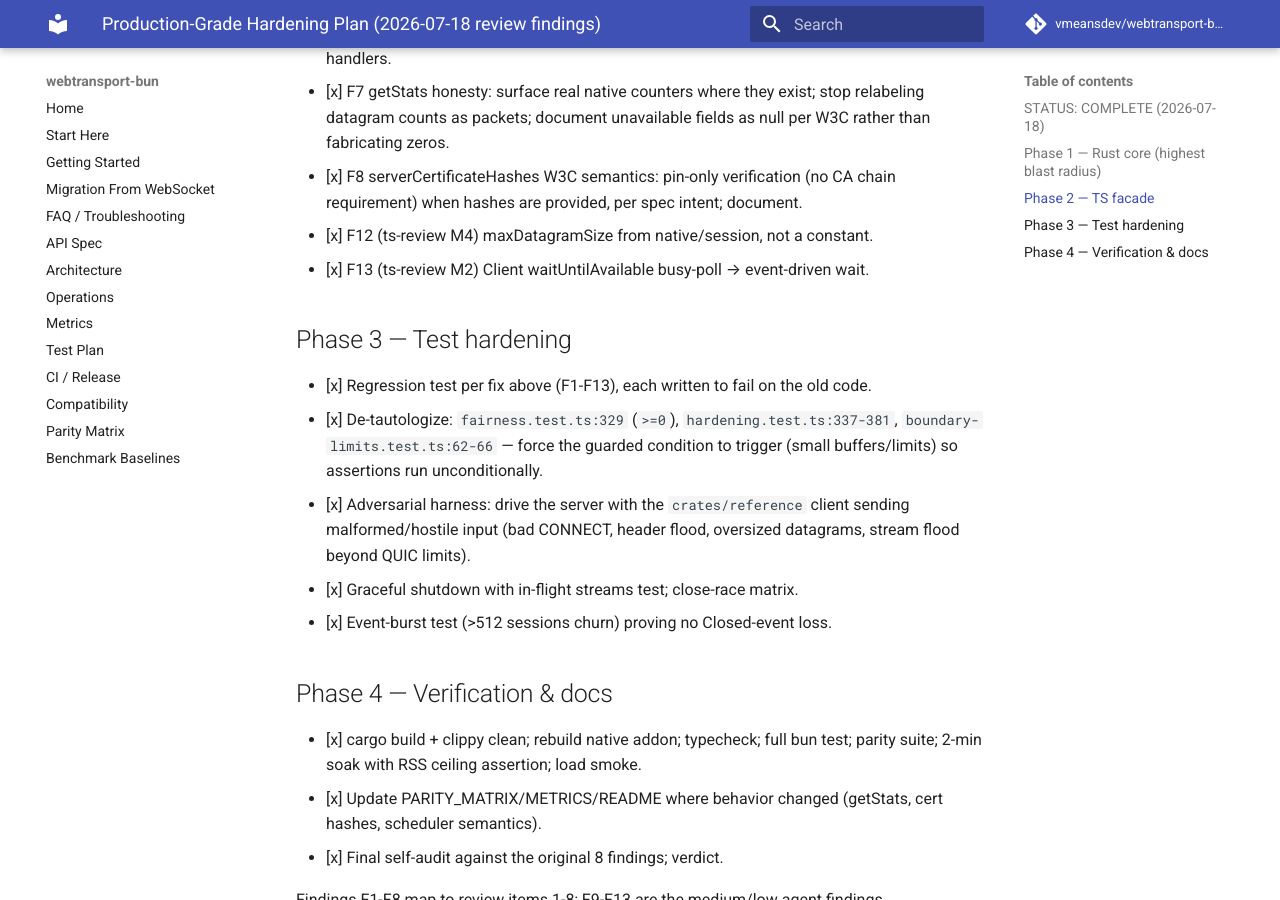
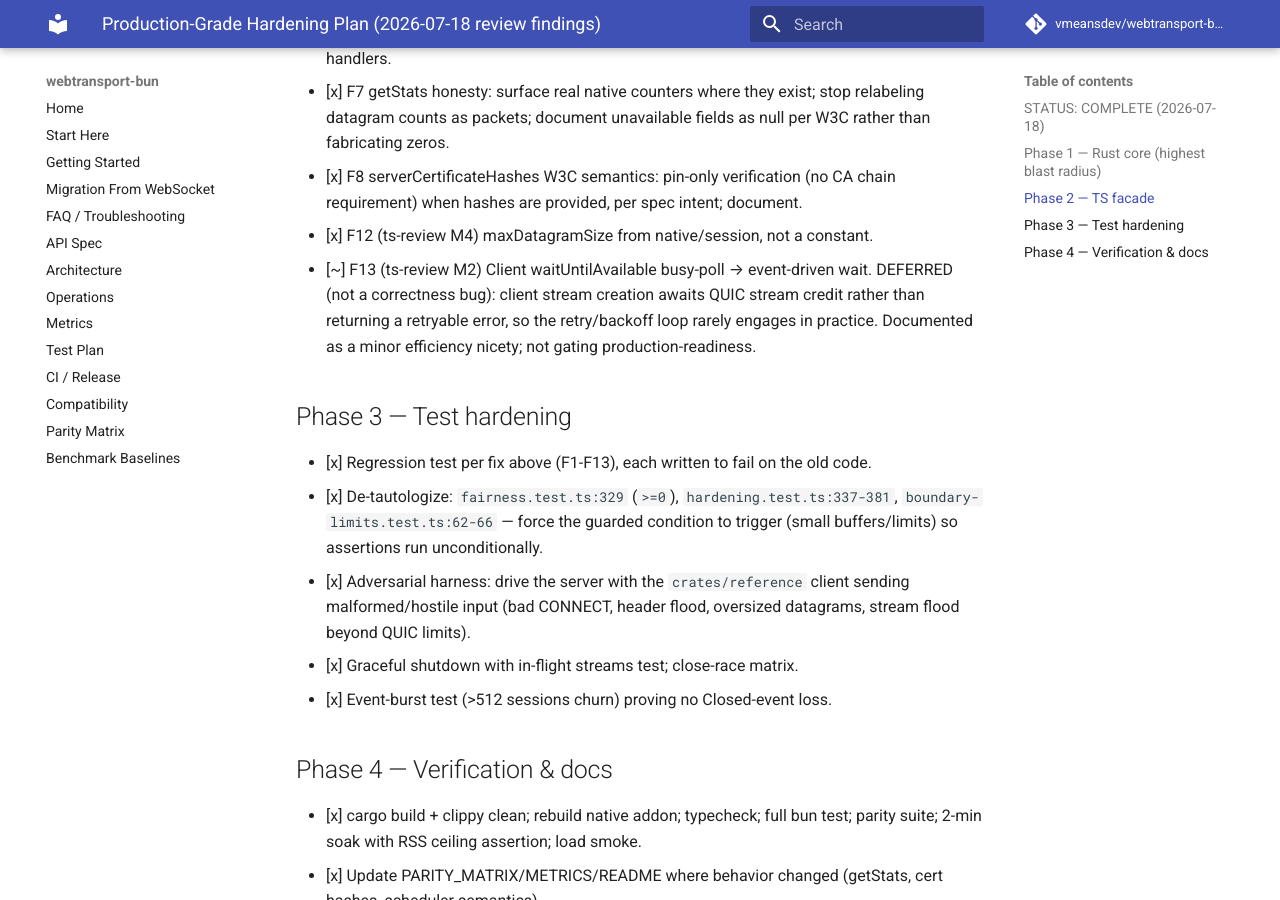
Before and after one commit to vmeansdev/webtransport-bun, an MkDocs documentation site: the page built from docs/HARDENING_PLAN_2026-07.md, in a window 1280 px wide and 900 px high, scrolled down 1298 px. Built offline with MkDocs 1.6.1 and Material for MkDocs 9.7.7, drawn with Linux system fonts in a browser that asks for light colours; comment, search, counter and statistics services are not loaded.

Commit message:
Correct F13 status: deferred, not implemented (honest tracker)
Co-Authored-By: Claude Fable 5 <noreply@anthropic.com>
Claude-Session: https://claude.ai/code/session_01XqjEUHBWViamqnYrffFzD2

```diff
--- a/docs/HARDENING_PLAN_2026-07.md
+++ b/docs/HARDENING_PLAN_2026-07.md
@@ -47,7 +47,11 @@ E_QUEUE_FULL) — proven by a stall-then-resume test delivering 12.5 MiB intact.
 - [x] F8 serverCertificateHashes W3C semantics: pin-only verification (no CA
       chain requirement) when hashes are provided, per spec intent; document.
 - [x] F12 (ts-review M4) maxDatagramSize from native/session, not a constant.
-- [x] F13 (ts-review M2) Client waitUntilAvailable busy-poll → event-driven wait.
+- [~] F13 (ts-review M2) Client waitUntilAvailable busy-poll → event-driven wait.
+      DEFERRED (not a correctness bug): client stream creation awaits QUIC stream
+      credit rather than returning a retryable error, so the retry/backoff loop
+      rarely engages in practice. Documented as a minor efficiency nicety; not
+      gating production-readiness.
 
 ## Phase 3 — Test hardening
 - [x] Regression test per fix above (F1-F13), each written to fail on the old code.
```
